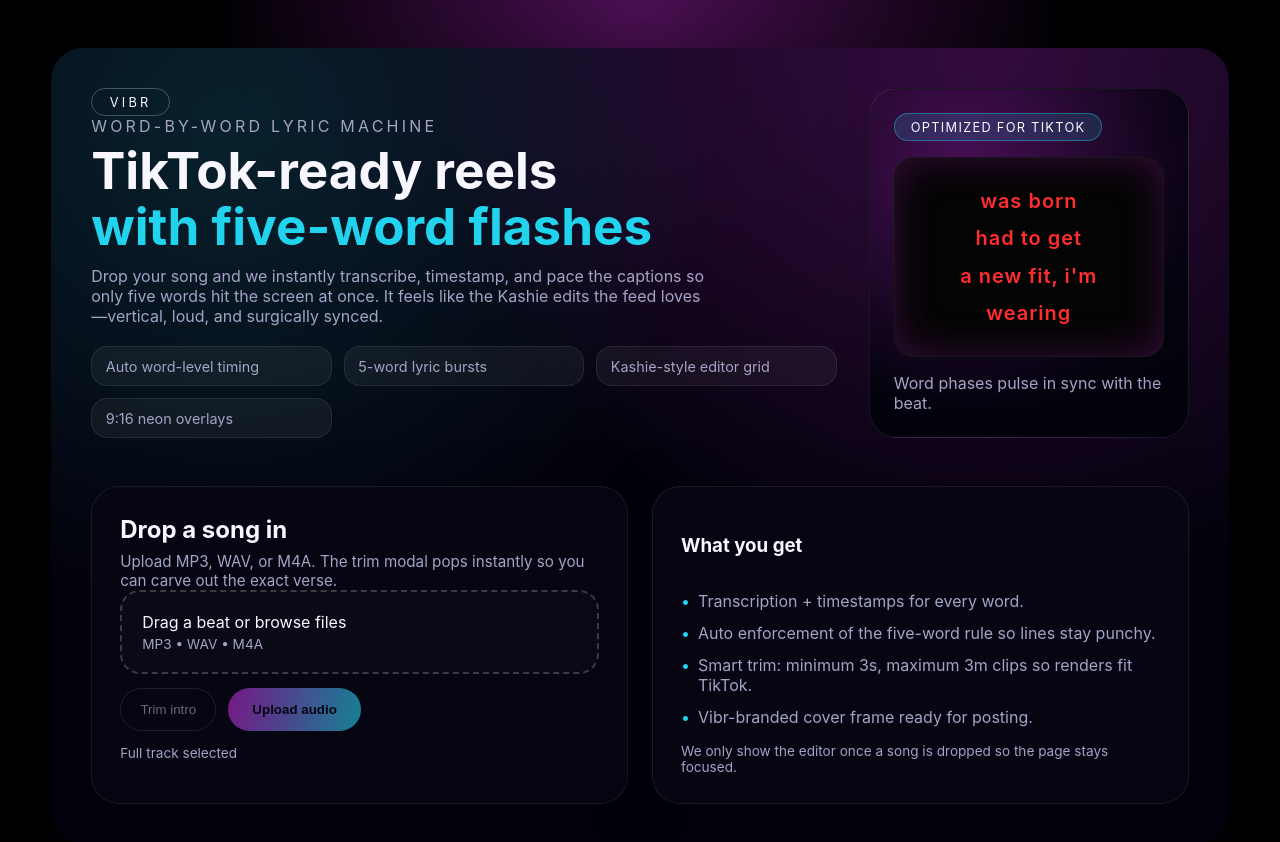
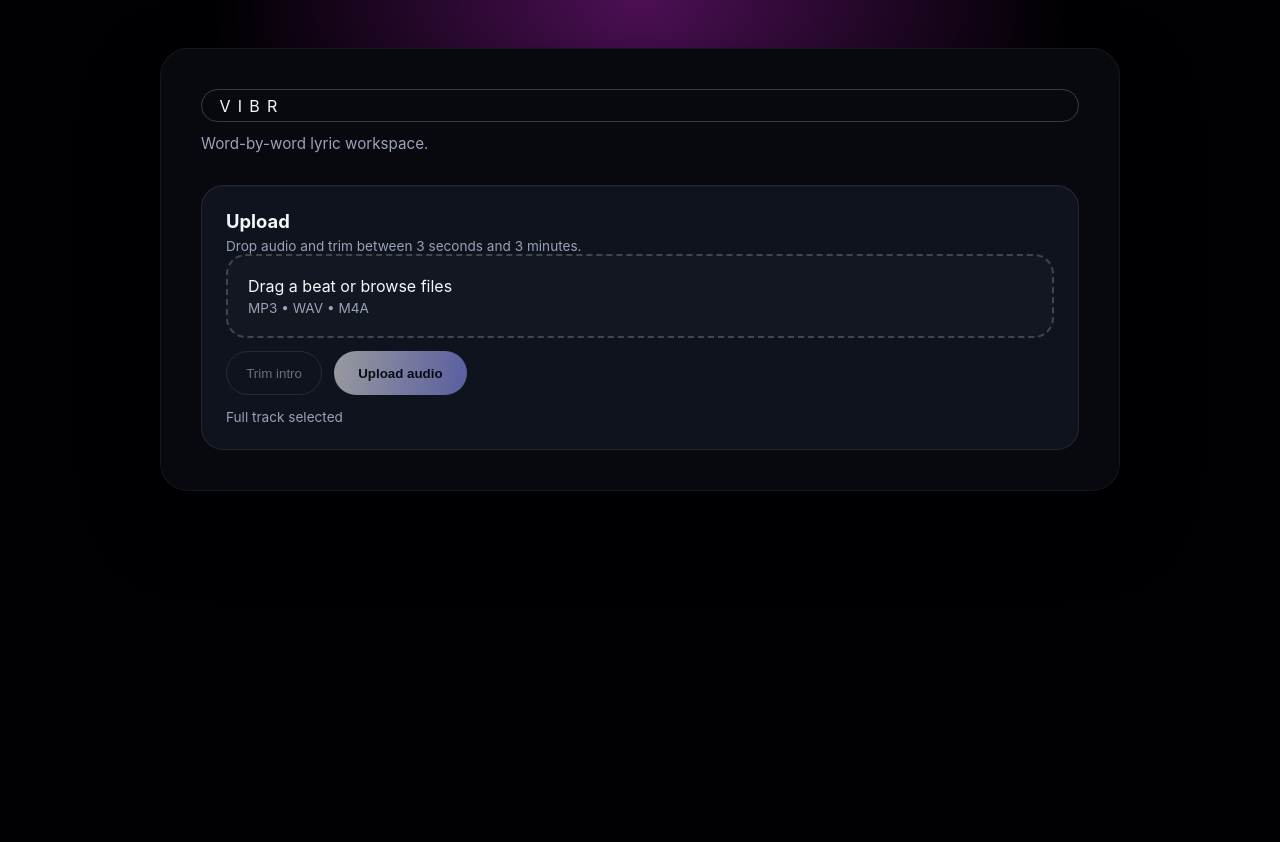
Before and after one commit to elijahbrookss/vibr, a React (Vite) app in the folder frontend/: page / in a window 1280 px wide. Shown: the top 842 px of the page. Built offline with nearby package versions, Linux system fonts and the light colour scheme.

Commit message:
Simplify UI copy and layout

```diff
--- a/frontend/src/App.css
+++ b/frontend/src/App.css
@@ -1,149 +1,56 @@
 :root {
-  --bg: #04030f;
-  --card: rgba(12, 9, 31, 0.8);
+  --bg: #07090f;
+  --card: #0f131d;
   --card-border: rgba(255, 255, 255, 0.08);
-  --text: #f8f6ff;
-  --muted: #a5a3c5;
-  --accent: #c026d3;
-  --accent-2: #22d3ee;
+  --text: #f6f7fb;
+  --muted: #9aa1ba;
+  --accent: #f5f5f5;
+  --accent-2: #8a8ff7;
   --panel: rgba(12, 18, 38, 0.94);
 }
 
 .app-shell {
-  width: min(1200px, 92vw);
-  margin: 3rem auto 5rem;
+  width: min(960px, 94vw);
+  margin: 3rem auto 4rem;
   padding: 2.5rem;
-  background: radial-gradient(circle at 15% 10%, rgba(34, 211, 238, 0.15), transparent 40%),
-    radial-gradient(circle at 80% 0%, rgba(192, 38, 211, 0.25), transparent 45%),
-    rgba(4, 3, 15, 0.85);
-  border-radius: 32px;
-  box-shadow: 0 40px 120px rgba(0, 0, 0, 0.6);
-  backdrop-filter: blur(24px);
+  background: var(--bg);
+  border-radius: 28px;
+  border: 1px solid rgba(255, 255, 255, 0.06);
+  box-shadow: 0 30px 80px rgba(0, 0, 0, 0.45);
   color: var(--text);
 }
 
 .hero {
   text-align: left;
-  margin-bottom: 2.5rem;
+  margin-bottom: 2rem;
 }
 
-.hero h1 {
-  font-size: clamp(2.5rem, 4vw, 3.5rem);
-  margin: 0.35rem 0 0.75rem;
-  line-height: 1.1;
-}
-
-.hero h1 span {
-  color: var(--accent-2);
-  display: block;
-}
-
-.hero p {
-  color: var(--muted);
-  max-width: 620px;
-  font-size: 1rem;
-  margin: 0;
-}
-
-.hero-page {
+.hero-minimal {
   display: flex;
-  gap: 2rem;
-  flex-wrap: wrap;
-  align-items: stretch;
-}
-
-.hero-content {
-  flex: 1 1 340px;
+  flex-direction: column;
+  gap: 0.75rem;
 }
 
 .logo-pill {
   display: inline-flex;
   align-items: center;
-  gap: 0.35rem;
   padding: 0.35rem 1.1rem;
   border-radius: 999px;
-  border: 1px solid rgba(255, 255, 255, 0.25);
+  border: 1px solid rgba(255, 255, 255, 0.2);
   text-transform: uppercase;
-  letter-spacing: 0.25em;
+  letter-spacing: 0.35em;
   font-size: 0.8rem;
 }
 
-.hero-highlights {
-  margin: 1.25rem 0 0;
-  padding: 0;
-  list-style: none;
-  display: grid;
-  grid-template-columns: repeat(auto-fit, minmax(180px, 1fr));
-  gap: 0.75rem;
+.logo-main {
+  font-size: 1rem;
+  letter-spacing: 0.45em;
 }
 
-.hero-highlights li {
-  background: rgba(255, 255, 255, 0.05);
-  border: 1px solid rgba(255, 255, 255, 0.08);
-  border-radius: 16px;
-  padding: 0.65rem 0.85rem;
-  font-size: 0.9rem;
-  color: var(--muted);
-}
-
-.hero-visual {
-  flex: 0 1 320px;
-  background: radial-gradient(circle at 30% 20%, rgba(192, 38, 211, 0.35), transparent 70%), rgba(2, 3, 12, 0.9);
-  border-radius: 28px;
-  border: 1px solid rgba(255, 255, 255, 0.08);
-  padding: 1.5rem;
-  display: flex;
-  flex-direction: column;
-  gap: 1rem;
-  position: relative;
-  overflow: hidden;
-}
-
-.tiktok-pill {
-  align-self: flex-start;
-  padding: 0.35rem 1rem;
-  border-radius: 999px;
-  background: rgba(34, 211, 238, 0.15);
-  border: 1px solid rgba(34, 211, 238, 0.4);
-  font-size: 0.8rem;
-  letter-spacing: 0.1em;
-  text-transform: uppercase;
-}
-
-.lyric-preview-mock {
-  flex: 1;
-  background: #040404;
-  border-radius: 20px;
-  border: 1px solid rgba(255, 255, 255, 0.08);
-  padding: 1.5rem 1rem;
-  display: flex;
-  flex-direction: column;
-  justify-content: space-around;
-  text-transform: lowercase;
-  font-size: 1.25rem;
-  color: #ff2d2d;
-  font-weight: 600;
-  letter-spacing: 0.05em;
-  box-shadow: inset 0 0 40px rgba(192, 38, 211, 0.25);
-}
-
-.lyric-preview-mock span {
-  display: block;
-  text-align: center;
-}
-
-.preview-caption {
+.hero-subhead {
   margin: 0;
   color: var(--muted);
-  font-size: 0.85rem;
-}
-
-.eyebrow {
-  text-transform: uppercase;
-  letter-spacing: 0.2em;
-  font-size: 0.75rem;
-  color: var(--accent-2);
-  margin: 0;
+  font-size: 0.95rem;
 }
 
 .experience-grid {
@@ -153,18 +60,22 @@
 }
 
 .upload-section {
-  margin-top: 3rem;
+  margin-top: 2rem;
   display: grid;
   grid-template-columns: repeat(auto-fit, minmax(280px, 1fr));
   gap: 1.5rem;
 }
 
+.upload-section.single {
+  grid-template-columns: 1fr;
+}
+
 .page-card {
-  background: rgba(7, 6, 19, 0.9);
-  border-radius: 28px;
-  border: 1px solid rgba(255, 255, 255, 0.08);
-  padding: 1.75rem;
-  box-shadow: 0 20px 60px rgba(0, 0, 0, 0.35);
+  background: var(--card);
+  border-radius: 22px;
+  border: 1px solid var(--card-border);
+  padding: 1.5rem;
+  box-shadow: inset 0 1px 0 rgba(255, 255, 255, 0.03);
 }
 
 .section-heading h2,
@@ -173,9 +84,18 @@
 }
 
 .section-heading p {
-  margin: 0.5rem 0 0;
+  margin: 0.35rem 0 0;
   color: var(--muted);
-  font-size: 0.95rem;
+  font-size: 0.9rem;
+}
+
+.section-heading.minimal h2,
+.section-heading.minimal h3 {
+  font-size: 1.15rem;
+}
+
+.section-heading.minimal p {
+  font-size: 0.85rem;
 }
 
 .upload-side {
@@ -214,7 +134,11 @@
   margin-top: 2.5rem;
   display: grid;
   grid-template-columns: repeat(auto-fit, minmax(280px, 1fr));
-  gap: 1.5rem;
+  gap: 1.25rem;
+}
+
+.feature-grid.minimal-grid {
+  grid-template-columns: repeat(auto-fit, minmax(320px, 1fr));
 }
 
 .lyrics-stack {
--- a/frontend/src/App.jsx
+++ b/frontend/src/App.jsx
@@ -250,41 +250,16 @@
 
   return (
     <main className="app-shell">
-      <header className="hero hero-page">
-        <div className="hero-content">
-          <div className="logo-pill">Vibr</div>
-          <p className="eyebrow">Word-by-word lyric machine</p>
-          <h1>
-            TikTok-ready reels
-            <span>with five-word flashes</span>
-          </h1>
-          <p>
-            Drop your song and we instantly transcribe, timestamp, and pace the captions so only five words hit the screen at once. It feels like the Kashie edits the feed loves—vertical, loud, and surgically synced.
-          </p>
-          <ul className="hero-highlights">
-            <li>Auto word-level timing</li>
-            <li>5-word lyric bursts</li>
-            <li>Kashie-style editor grid</li>
-            <li>9:16 neon overlays</li>
-          </ul>
-        </div>
-        <div className="hero-visual">
-          <div className="tiktok-pill">Optimized for TikTok</div>
-          <div className="lyric-preview-mock">
-            <span>was born</span>
-            <span>Had to get</span>
-            <span>a new fit, I'm</span>
-            <span>wearing</span>
-          </div>
-          <p className="preview-caption">Word phases pulse in sync with the beat.</p>
-        </div>
+      <header className="hero hero-minimal">
+        <div className="logo-pill logo-main">Vibr</div>
+        <p className="hero-subhead">Word-by-word lyric workspace.</p>
       </header>
 
-      <section className="upload-section">
+      <section className="upload-section single">
         <div className="page-card upload-card">
-          <div className="section-heading">
-            <h2>Drop a song in</h2>
-            <p>Upload MP3, WAV, or M4A. The trim modal pops instantly so you can carve out the exact verse.</p>
+          <div className="section-heading minimal">
+            <h2>Upload</h2>
+            <p>Drop audio and trim between 3 seconds and 3 minutes.</p>
           </div>
           <UploadPane
             file={file}
@@ -297,33 +272,23 @@
             trimSelection={trimSelection}
           />
         </div>
-        <div className="page-card upload-side">
-          <h3>What you get</h3>
-          <ul className="marketing-list">
-            <li>Transcription + timestamps for every word.</li>
-            <li>Auto enforcement of the five-word rule so lines stay punchy.</li>
-            <li>Smart trim: minimum 3s, maximum 3m clips so renders fit TikTok.</li>
-            <li>Vibr-branded cover frame ready for posting.</li>
-          </ul>
-          <p className="marketing-note">We only show the editor once a song is dropped so the page stays focused.</p>
-        </div>
       </section>
 
       {showEditorSurface && (
         <>
-          <section className="feature-grid">
+          <section className="feature-grid minimal-grid">
             <div className="page-card focus-card">
-              <div className="section-heading">
-                <h3>Dial in the type</h3>
-                <p>Keep the neon Inter look or switch fonts and colors before rendering.</p>
+              <div className="section-heading minimal">
+                <h3>Typeface</h3>
+                <p>Size, family, color.</p>
               </div>
               <FontEditor fontSettings={fontSettings} onChange={(partial) => setFontSettings((prev) => ({ ...prev, ...partial }))} />
-              <p className="helper-text">These settings apply to your next render or lyric update.</p>
+              <p className="helper-text">Applies to the next render.</p>
             </div>
             <div className="page-card focus-card">
-              <div className="section-heading">
-                <h3>Preview the cut</h3>
-                <p>9:16 playback keeps you honest before exporting.</p>
+              <div className="section-heading minimal">
+                <h3>Preview</h3>
+                <p>Play the render.</p>
               </div>
               {hasResult ? (
                 <VideoPreview videoUrl={result?.video_url ?? ""} videoRef={videoRef} videoTrim={videoTrim} videoDuration={videoDuration} />
@@ -335,9 +300,9 @@
 
           <section className="lyrics-stack">
             <div className="page-card full-width">
-              <div className="section-heading">
-                <h3>Kashie-style lyric control</h3>
-                <p>The grid shows four bars at a time so you never see more than five words in a burst.</p>
+              <div className="section-heading minimal">
+                <h3>Lyrics</h3>
+                <p>Five words max per line.</p>
               </div>
               {hasResult ? (
                 <LyricsPanel
```
